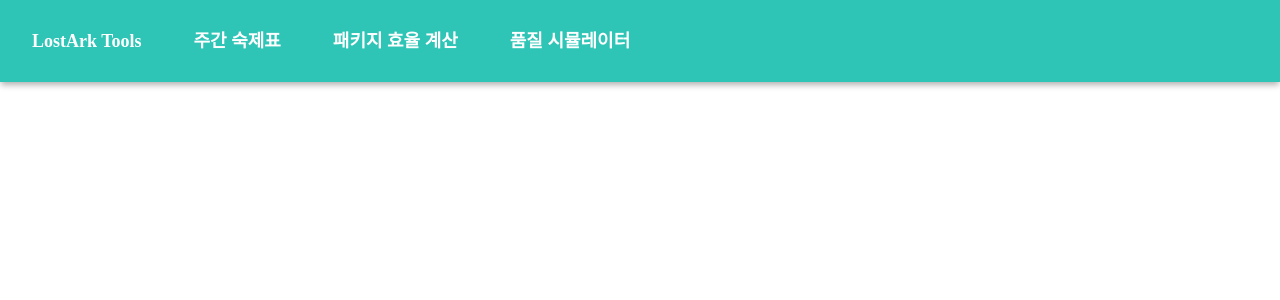
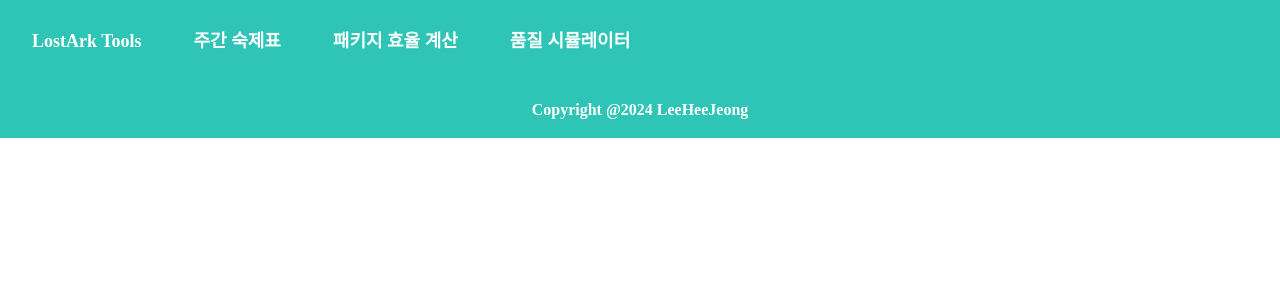
Before and after one commit to parby8605/loa-tools, a Next.js app: page / in a window 1280 px wide. Shown: the top 300 px of the page. Built offline with nearby package versions, Linux system fonts and the light colour scheme.

Commit message:
#1 design: Footer 추가

```diff
--- /dev/null
+++ b/src/app/components/Footer/Footer.js
@@ -0,0 +1,13 @@
+import style from '@/app/components/Footer/Footer.module.css'
+
+export default function Footer() {
+  return (
+    <>
+      <footer>
+        <div className={style.footer}>
+          <div className={style.footerContent}>Copyright @2024 LeeHeeJeong</div>
+        </div>
+      </footer>
+    </>
+  )
+}
--- /dev/null
+++ b/src/app/components/Footer/Footer.module.css
@@ -0,0 +1,12 @@
+.footer {
+  display: flex;
+  justify-content: center;
+  color: white;
+  font-weight: 600;
+  padding: 1rem 0 1rem 0;
+  background-color: #2ec4b6;
+}
+
+.footerContent {
+  padding: 4px;
+}
--- /dev/null
+++ b/src/app/components/MainPage/MainPage.js
@@ -0,0 +1,3 @@
+export default function MainPage() {
+  return <></>
+}
--- a/src/app/components/MaterialLoader/MaterialContainer.js
+++ b/src/app/components/MaterialLoader/MaterialContainer.js
@@ -13,7 +13,7 @@ export default function MaterialContainer({ itemArray }) {
               </div>
               <div className={style.itemInfo}>
                 <div className={style.itemName}>{item.Name}</div>
-                <div className={style.itemPrice}>{item.RecentPrice}Gold</div>
+                <div className={style.itemPrice}>{item.RecentPrice} Gold</div>
               </div>
             </div>
           )
--- a/src/app/components/MaterialLoader/MaterialLoader.js
+++ b/src/app/components/MaterialLoader/MaterialLoader.js
@@ -56,7 +56,7 @@ export default function MaterialLoader() {
       const oreha = await fetchItems({
         Sort: 'GRADE',
         CategoryCode: 50010,
-        ItemName: '오레하',
+        ItemName: '상급 오레하',
         ItemTier: 3,
         SortCondition: 'ASC',
       })
@@ -95,7 +95,12 @@ export default function MaterialLoader() {
 
   // 데이터 로딩중일경우 노출
   if (loading) {
-    return <div>Now Loading...</div>
+    return (
+      <>
+        <div className={style.letterBox}>재련 재료 가격</div>
+        <div className={style.itemWrapper}>Now Loading...</div>
+      </>
+    )
   }
 
   return (
--- a/src/app/components/MaterialLoader/MaterialLoader.module.css
+++ b/src/app/components/MaterialLoader/MaterialLoader.module.css
@@ -3,8 +3,6 @@
   font-size: 20px;
   font-weight: 800;
   padding: 10px 0 10px 4px;
-  margin-top: 10px;
-  width: 20%;
   align-items: center;
   border: solid 0.5px gray;
   margin-left: 10px;
@@ -18,8 +16,7 @@
 .itemWrapper {
   display: flex;
   flex-direction: column;
-  width: 20%;
-  height: 85dvh;
+  height: 80dvh;
   overflow-y: scroll;
   padding: 4px;
   border: solid 0.5px gray;
@@ -32,7 +29,6 @@
   margin-right: 8px;
   margin-left: 8px;
   flex-direction: row;
-  margin-bottom: 1rem;
   align-items: center;
   border-bottom: solid 0.5px gray;
 }
--- a/src/app/layout.js
+++ b/src/app/layout.js
@@ -1,5 +1,6 @@
 import './globals.css'
 import Header from '@/app/components/Header/Header'
+import Footer from '@/app/components/Footer/Footer'
 
 export const metadata = {
   title: 'LOA TOOLS',
@@ -19,6 +20,7 @@ export default function RootLayout({ children }) {
       <body>
         <Header />
         <div id='root'>{children}</div>
+        <Footer />
       </body>
     </html>
   )
--- a/src/app/package-efficiency/page.js
+++ b/src/app/package-efficiency/page.js
@@ -3,9 +3,12 @@ import MaterialLoader from '@/app/components/MaterialLoader/MaterialLoader'
 export default function packageEfficiency() {
   return (
     <>
-      <div className='packageWrapper'>
-        <div className=''>
+      <div className='flex flex-row flex-grow gap-5 m-5'>
+        <div className='w-[20%]'>
           <MaterialLoader />
+        </div>
+        <div>
+          <div>여기에 패키지 선택 컴포넌트</div>
         </div>
       </div>
     </>
```
